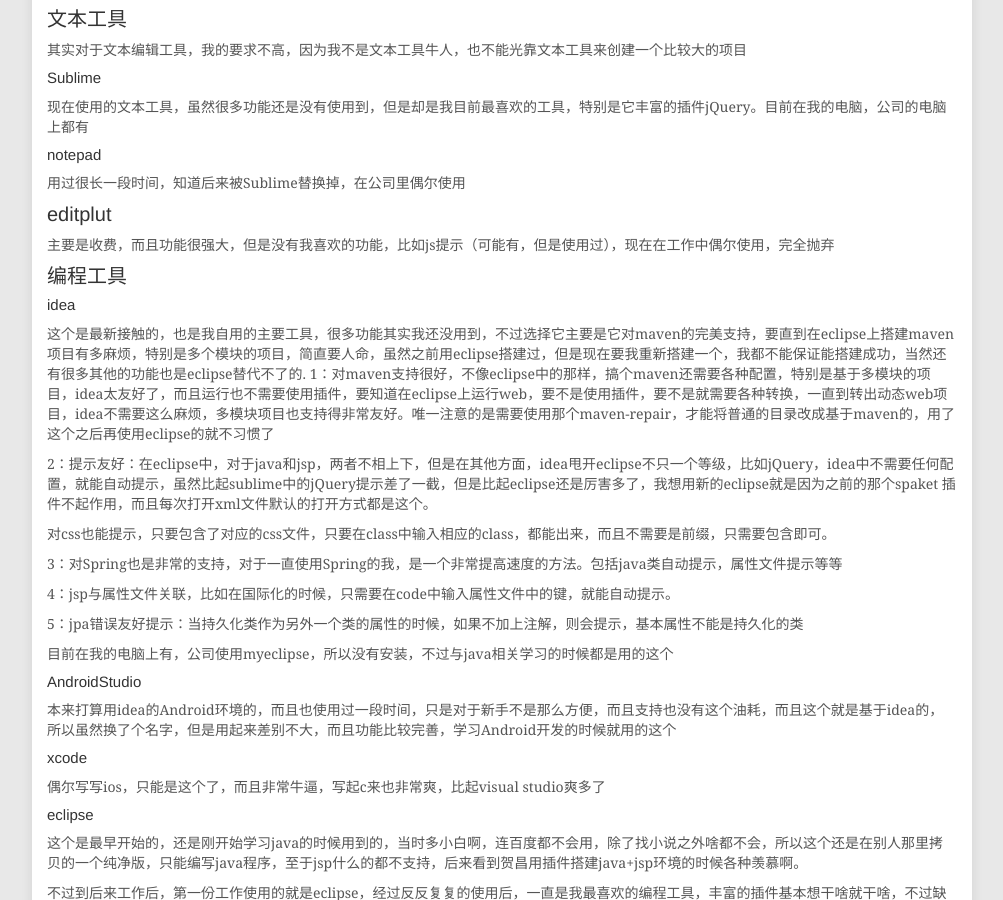
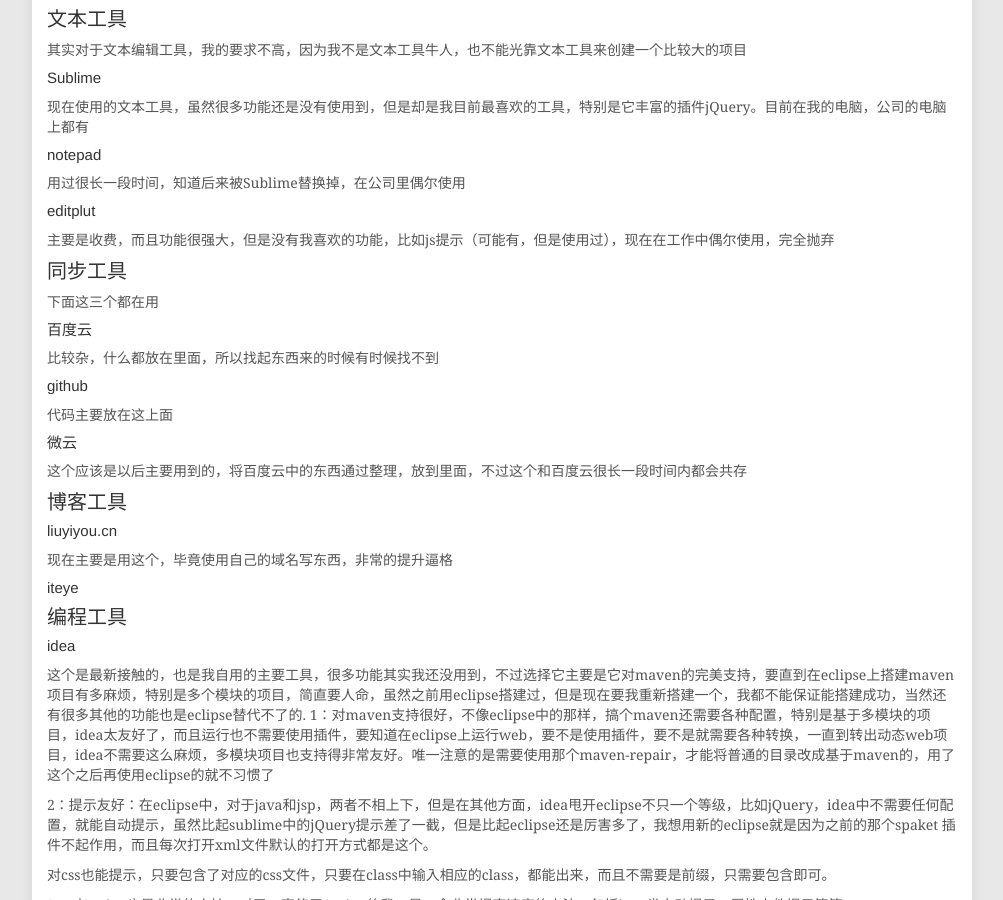
Before and after one commit to songqing/songqing.github.io, a Jekyll site: the page built from _posts/2014-10-12-my-tools.md, in a window 1280 px wide and 900 px high, scrolled down 779 px. Shown: the whole window, without its empty margins (138-1141 px from the left). Built offline with Jekyll 4.4.1, drawn with Linux system fonts in a browser that asks for light colours; comment, search, counter and statistics services are not loaded.

Commit message:
add post

```diff
--- a/_layouts/default.html
+++ b/_layouts/default.html
@@ -25,7 +25,7 @@
             <div class="sidebar-module sidebar-module-inset">
                 <h4>关于本站</h4>
                 <p>温故而知新，触类而旁通</p>
-                <p></p>
+                <p><a href="http://blog.liuyiyou.cn/">http://blog.liuyiyou.cn</a></p>
             </div>
             <div class="sidebar-module">
                 <h4>联系我</h4>
--- a/_posts/2014-10-12-my-tools.md
+++ b/_posts/2014-10-12-my-tools.md
@@ -52,8 +52,33 @@
 ###notepad
 用过很长一段时间，知道后来被Sublime替换掉，在公司里偶尔使用
 
-##editplut
+###editplut
 主要是收费，而且功能很强大，但是没有我喜欢的功能，比如js提示（可能有，但是使用过），现在在工作中偶尔使用，完全抛弃
+
+##同步工具
+
+下面这三个都在用
+
+###百度云
+
+比较杂，什么都放在里面，所以找起东西来的时候有时候找不到
+
+###github
+
+代码主要放在这上面
+
+###微云
+
+这个应该是以后主要用到的，将百度云中的东西通过整理，放到里面，不过这个和百度云很长一段时间内都会共存
+
+
+##博客工具
+
+###liuyiyou.cn
+
+现在主要是用这个，毕竟使用自己的域名写东西，非常的提升逼格
+
+###iteye
 
 
 
```
